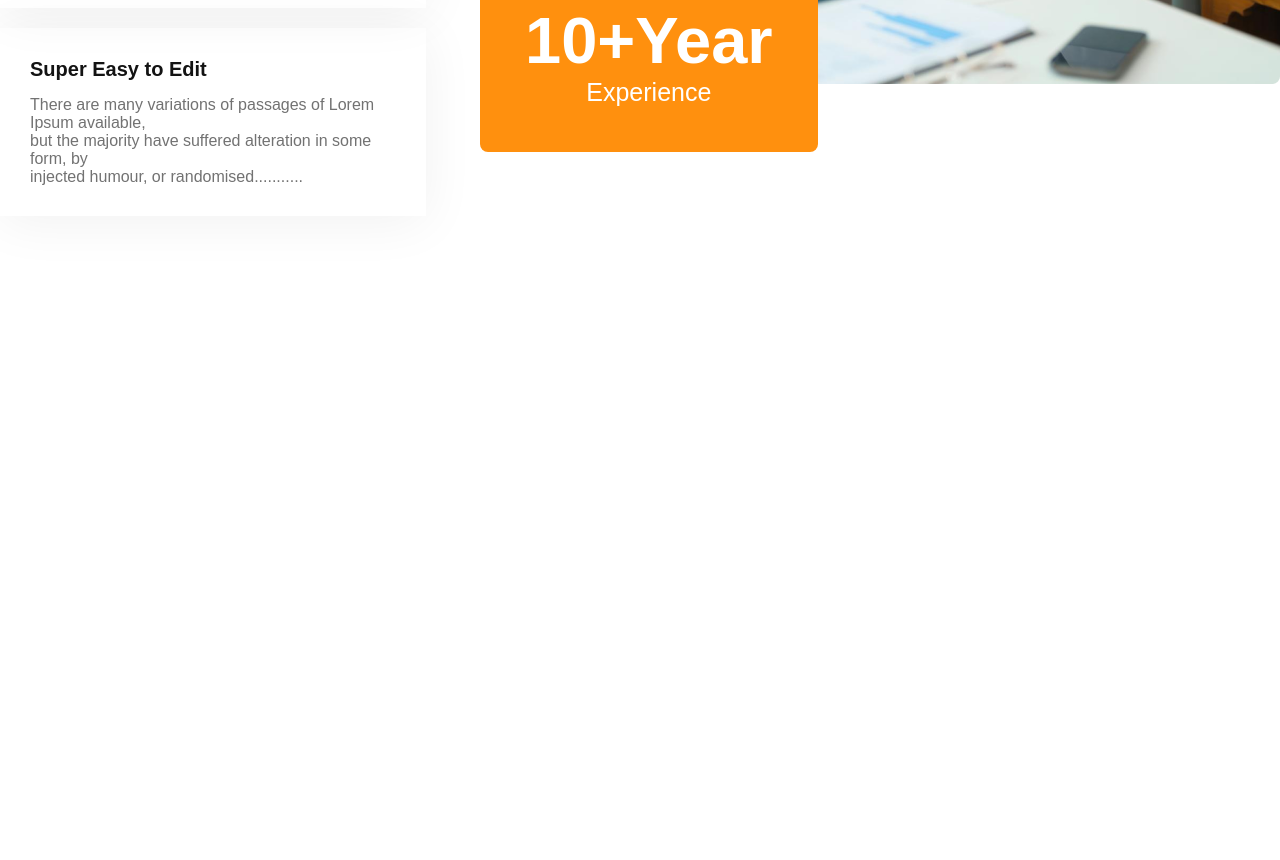
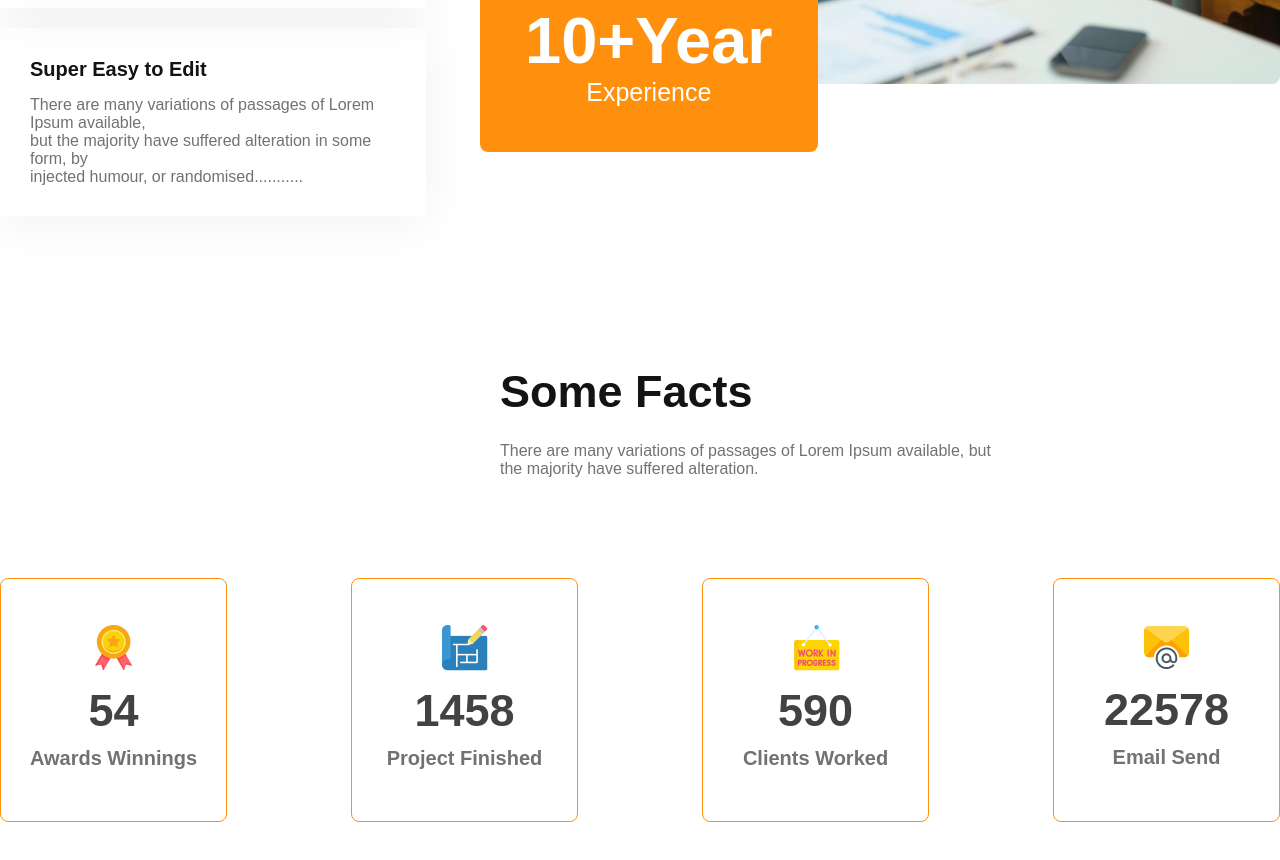
Before and after one commit to tanipa1/assignment-2, a plain HTML site: page index.html in a window 1280 px wide. Shown: the part 3209-4069 px from the top of the page. Before the commit the page ends 3575 px from the top, so only its background shows below. Drawn offline with Linux system fonts and the light colour scheme.

Commit message:
Third Section

```diff
--- a/index.html
+++ b/index.html
@@ -4,7 +4,7 @@
     <meta charset="UTF-8">
     <meta http-equiv="X-UA-Compatible" content="IE=edge">
     <meta name="viewport" content="width=device-width, initial-scale=1.0">
-    <title>Assignment_2</title>
+    <title>Second Assignment</title>
     <link rel="stylesheet" href="styles/style.css">
 </head>
 <body>
@@ -86,5 +86,33 @@
             </div>
         </div>
     </section>
+
+    <!-- Facts -->
+    <section class="facts">
+        <h2 class="fact-title">Some Facts</h2>
+        <p class="fact-info">There are many variations of passages of Lorem Ipsum available, but<br> the majority have suffered alteration.</p>
+        <div class="fact-box">
+            <div class="box">
+                <div class="box-icon"><img src="images/icons/ribon.png" alt=""></div>
+                <div class="box-no">54</div>
+                <div class="box-info"><p>Awards Winnings</p></div>
+            </div>
+            <div class="box">
+                <div class="box-icon"><img src="images/icons/projects.png" alt=""></div>
+                <div class="box-no">1458</div>
+                <div class="box-info"><p>Project Finished</p></div>
+            </div>
+            <div class="box">
+                <div class="box-icon"><img src="images/icons/customers.png" alt=""></div>
+                <div class="box-no">590</div>
+                <div class="box-info"><p>Clients Worked</p></div>
+            </div>
+            <div class="box">
+                <div class="box-icon"><img src="images/icons/email.png" alt=""></div>
+                <div class="box-no">22578</div>
+                <div class="box-info"><p>Email Send</p></div>
+            </div>
+        </div>
+    </section>
 </body>
 </html>
--- a/styles/style.css
+++ b/styles/style.css
@@ -214,3 +214,62 @@ a {
     font-weight: 500;
     font-size: 25px;
 }
+
+/* Facts Style */
+.fact-title {
+    font-weight: 700;
+    font-size: 45px;
+    color: #131313;
+    margin-left: 500px;
+    margin-bottom: 24px;
+
+}
+
+.fact-info {
+    font-weight: 400;
+    font-size: 16px;
+    color: #727272;
+    margin-left: 500px;
+    margin-bottom: 100px;
+}
+
+.fact-box {
+    display: flex;
+    /* justify-content: space-around; */
+    gap: 124px;
+    justify-content: center;
+    margin-bottom: 180px;
+}
+
+.box {
+    text-align: center;
+    /* padding: 46px 36px 59px 36px; */
+    border: 1px solid #FF900E;
+    border-radius: 8px;
+    width: 241.83px;
+    height: 241.83px;
+    /* transform: rotate(90deg); */
+}
+
+.box-icon {
+    margin-bottom: 10px;
+    margin-top: 46px;
+}
+
+.box-no {
+    font-weight: 600;
+    font-size: 45px;
+    color: #424242;
+}
+
+.box-info {
+    font-weight: 600;
+    font-size: 20px;
+    color: #727272;
+    margin-top: 10px;
+}
+.box:hover{
+    background-color: #FF900E;
+    color: #FFFFFF;
+    transform: rotate(45deg);
+}
```
